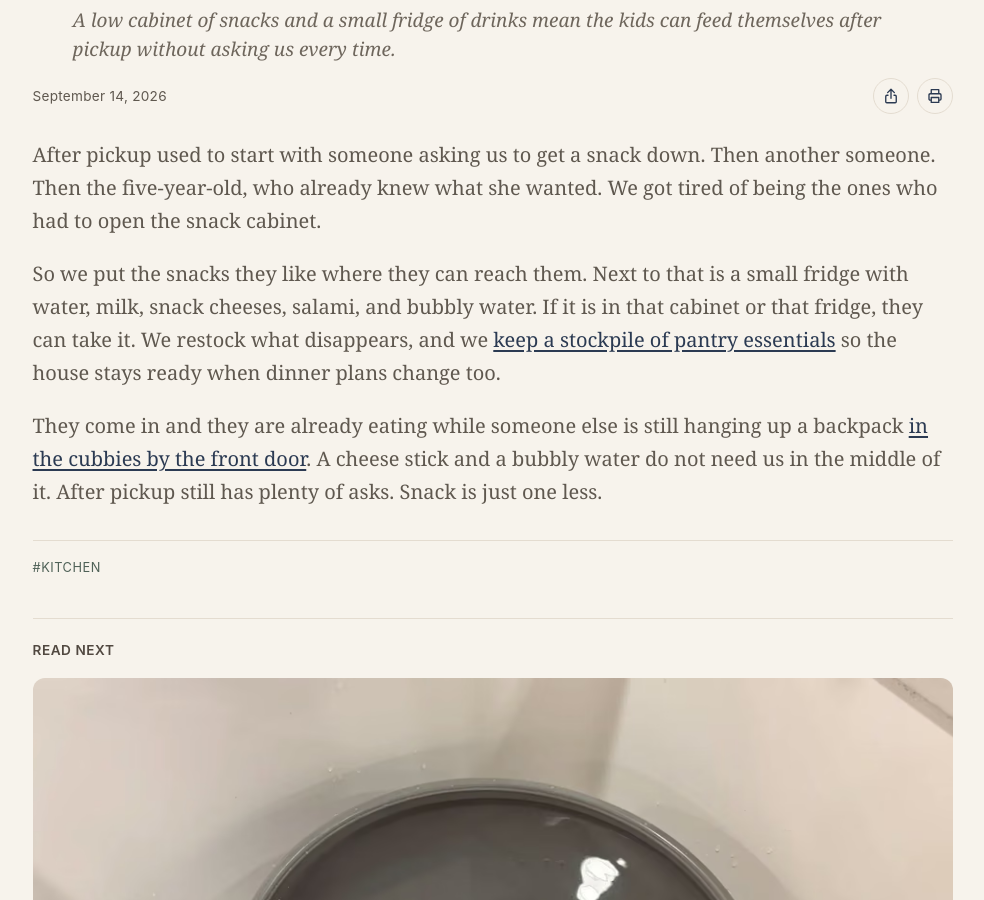
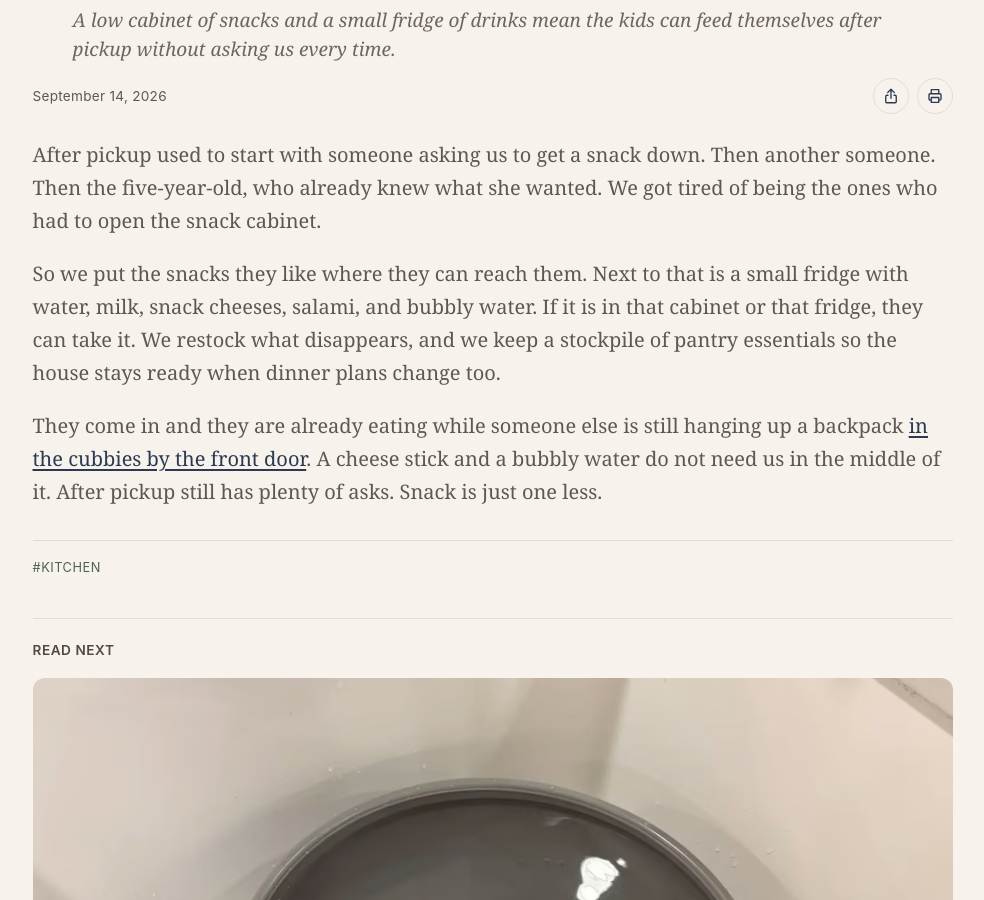
Before and after one commit to madskristensen/afterpickup, a Jekyll site: the page built from _posts/2026-09-14-snack-cabinet.md, in a window 1280 px wide and 900 px high, scrolled down 829 px. Shown: the whole window, without its empty margins (140-1124 px from the left). Built offline with Jekyll 4.4.1, drawn with Linux system fonts in a browser that asks for light colours; part of the change alters nothing that is shown.

```diff
--- a/_posts/2026-09-14-snack-cabinet.md
+++ b/_posts/2026-09-14-snack-cabinet.md
@@ -11,6 +11,6 @@ draft: false
 
 After pickup used to start with someone asking us to get a snack down. Then another someone. Then the five-year-old, who already knew what she wanted. We got tired of being the ones who had to open the snack cabinet.
 
-So we put the snacks they like where they can reach them. Next to that is a small fridge with water, milk, snack cheeses, salami, and bubbly water. If it is in that cabinet or that fridge, they can take it. We restock what disappears, and we [keep a stockpile of pantry essentials](/pantry-essentials-stockpile/) so the house stays ready when dinner plans change too.
+So we put the snacks they like where they can reach them. Next to that is a small fridge with water, milk, snack cheeses, salami, and bubbly water. If it is in that cabinet or that fridge, they can take it. We restock what disappears, and we keep a stockpile of pantry essentials so the house stays ready when dinner plans change too.
 
 They come in and they are already eating while someone else is still hanging up a backpack [in the cubbies by the front door](/kids-entry-cubbies/). A cheese stick and a bubbly water do not need us in the middle of it. After pickup still has plenty of asks. Snack is just one less.
```
